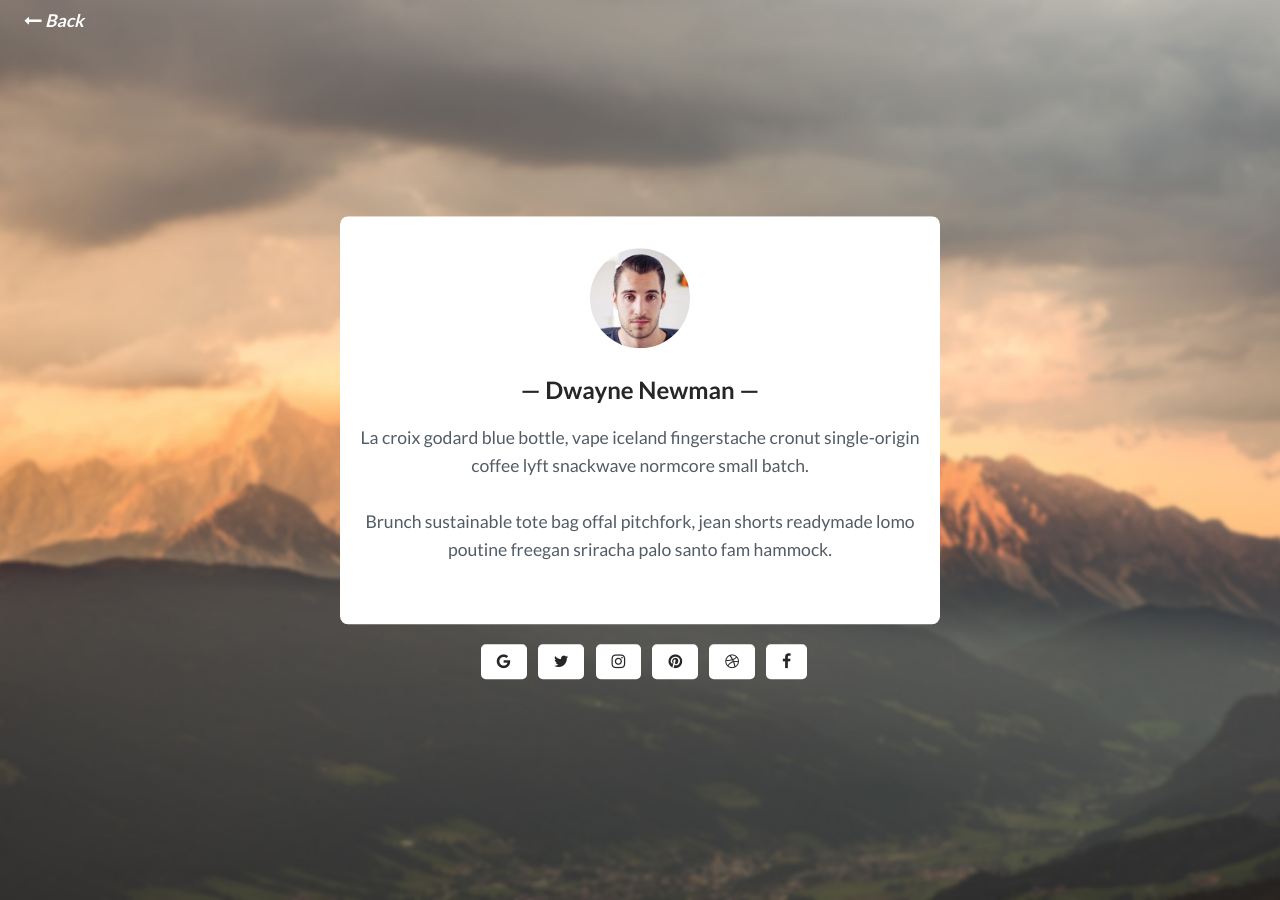
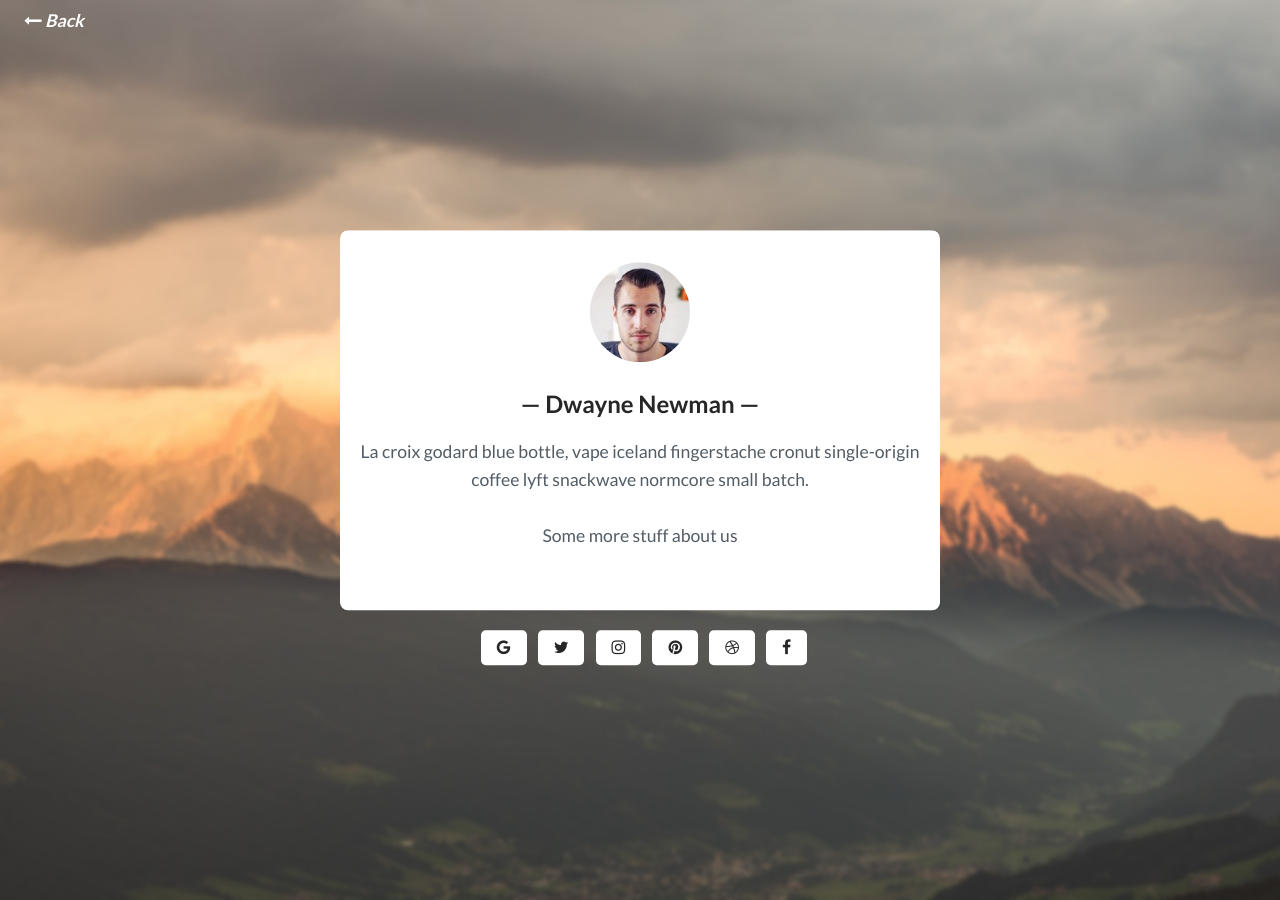
Before and after one commit to WanderlandTravelers/wanderlandtravelers.com, a Jekyll site: the page built from _pages/about.md, in a window 1280 px wide. Built offline with Jekyll 4.4.1, drawn with Linux system fonts in a browser that asks for light colours.

Commit message:
less nonsense subtitle on about page

```diff
--- a/_pages/about.md
+++ b/_pages/about.md
@@ -1,8 +1,9 @@
 ---
+title: About
 layout: default
-title: About
-permalink: /about/
+permalink: "/about/"
 ---
+
 <section class="about">
   <a href="{{site.baseurl}}/" class="button_back"><i class="fa fa-long-arrow-left" aria-hidden="true"></i> Back</a>
   <div class="about_box">
@@ -13,7 +14,7 @@ permalink: /about/
         <div class="author_info">
           <h2 class="author_title">{% if site.author-name %}{{site.author-name}}{% else %}Dwayne Newman{% endif %}</h2>
           <p class="author_subtitle">{% if site.about-author %}{{site.about-author}}{% else %}La croix godard blue bottle, vape iceland fingerstache cronut single-origin coffee lyft snackwave normcore small batch.{% endif %}</p>
-          <p class="author_subtitle">Brunch sustainable tote bag offal pitchfork, jean shorts readymade lomo poutine freegan sriracha palo santo fam hammock.</p>
+          <p class="author_subtitle">Some more stuff about us</p>
         </div>
       </div>
 
```
